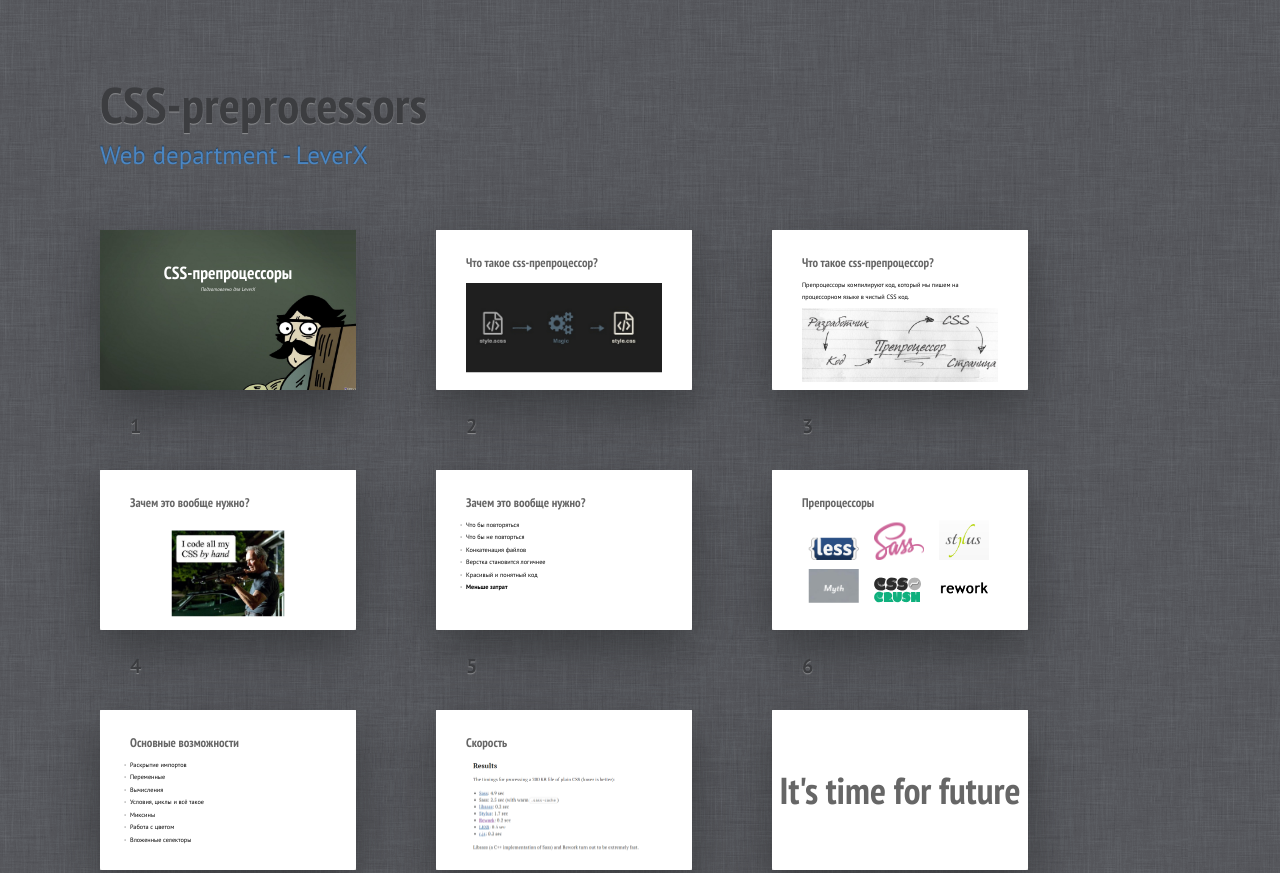
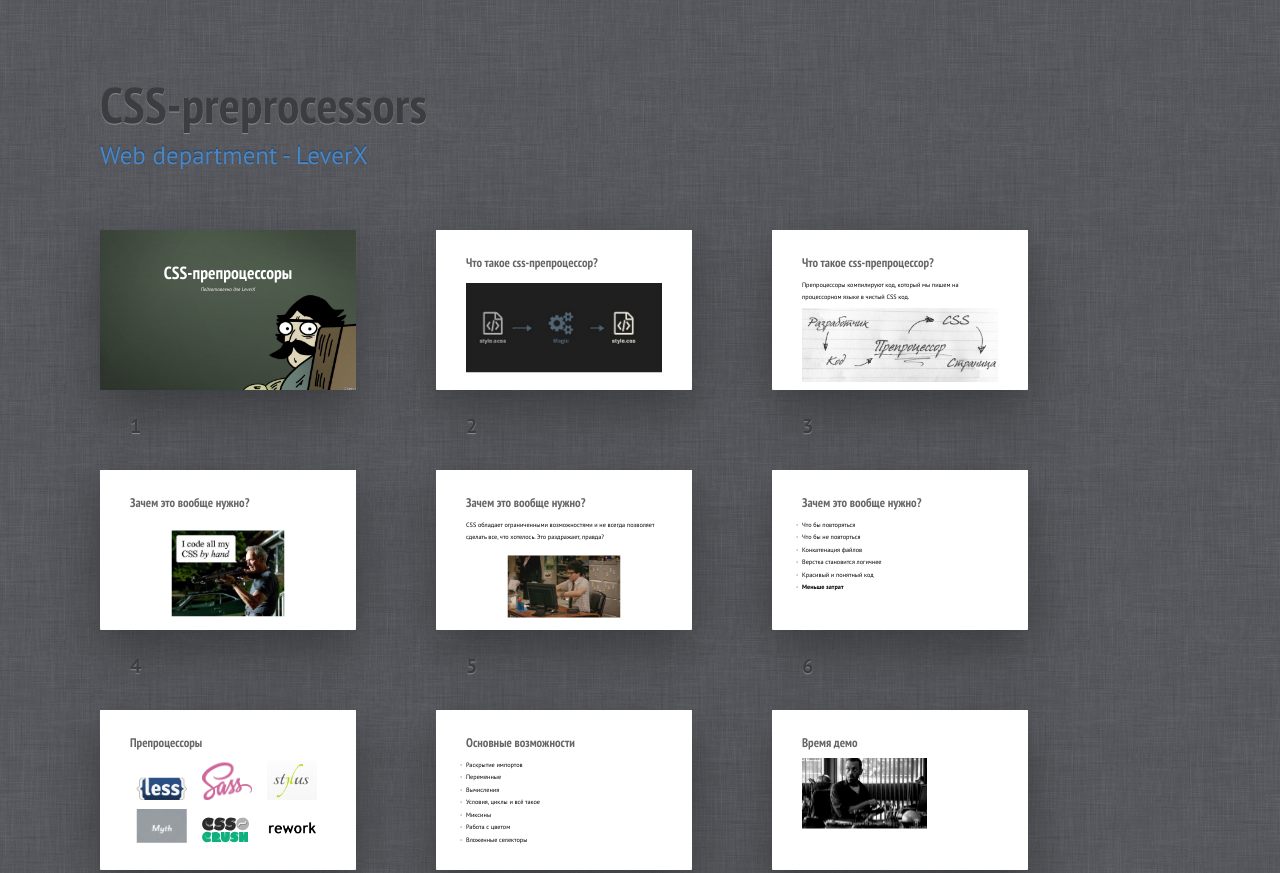
Before and after one commit to IrinaLevina/irinalevina.github.io, a plain HTML site: page index.html in a window 1280 px wide. Shown: the top 873 px of the page. Drawn offline with Linux system fonts and the light colour scheme.

Commit message:
presentaytion changes

```diff
--- a/index.html
+++ b/index.html
@@ -72,6 +72,22 @@
 			}
 		</style>
 	</div></section>
+		<section class="slide"><div>
+		<h2>Зачем это вообще нужно?</h2>
+		<p>СSS обладает ограниченными возможностями и не всегда позволяет сделать все, что хотелось. Это раздражает, правда?</p>
+		<div class="codeall-img-wrapper">
+			<img class="cod-all-img next" src="pictures/bad.gif">
+		</div>
+		<style type="text/css">
+			.cod-all-img {
+			  width: 450px;
+			}
+			.codeall-img-wrapper {
+				width: 100%;
+				text-align: center;
+			}
+		</style>
+	</div></section>
 	<section class="slide"><div>
 		<h2>Зачем это вообще нужно?</h2>
 		<ul>
@@ -111,6 +127,10 @@
 			<li class="next">Работа с цветом</li>
 			<li class="next">Вложенные селекторы</li>
 		</ul>
+	</div></section>
+	<section class="slide"><div>
+		<h2>Время демо</h2>
+		<img src="pictures/work.gif">
 	</div></section>
 	<section class="slide"><div>
 		<h2>Скорость</h2>
```
Also changed, not shown: pictures/bad.gif (added), pictures/work.gif (added).
